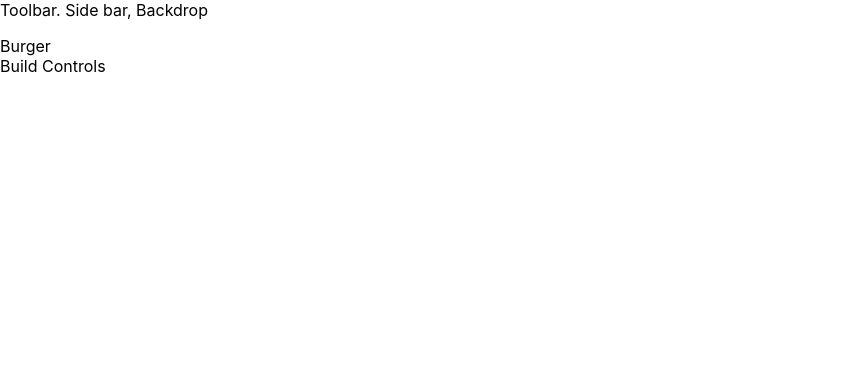
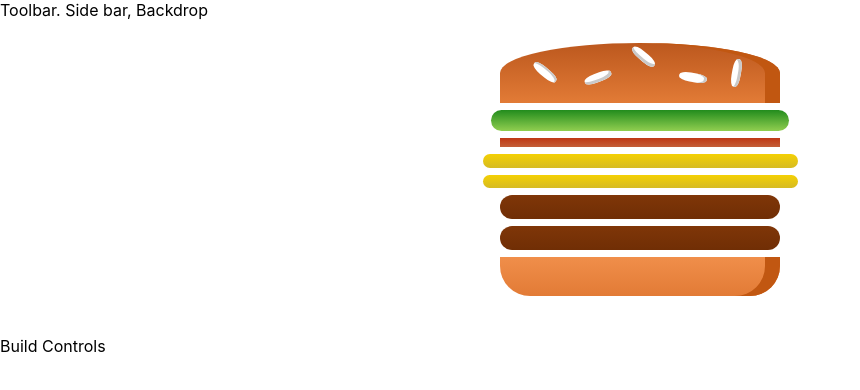
Before and after one commit to Parthasarathireddy/my-burger-project, a React app: page / in a window 1280 px wide. Shown: the top 390 px of the page, without its empty margins (0-860 px from the left). Built offline with nearby package versions, Linux system fonts and the light colour scheme.

Commit message:
Outputing Burger Ingredients Dynamically

```diff
--- a/package.json
+++ b/package.json
@@ -44,6 +44,7 @@
     "postcss-normalize": "8.0.1",
     "postcss-preset-env": "6.7.0",
     "postcss-safe-parser": "4.0.1",
+    "prop-type": "0.0.1",
     "react": "^16.13.1",
     "react-app-polyfill": "^1.0.6",
     "react-dev-utils": "^10.2.1",
--- /dev/null
+++ b/src/components/Burger/Burger.js
@@ -0,0 +1,19 @@
+import React from 'react';
+import BurgerIngredient from './BurgerIngredient/BurgerIngredient';
+import classes from './Burger.module.css';
+const burger = (props)=>{
+        const transformIngredients = Object.keys(props.ingredients)
+        .map(igKey => {
+            return [...Array(props.ingredients[igKey])].map((_,i) =>{
+               return <BurgerIngredient key = {igKey+ i} type = {igKey} />;
+            })
+        })
+        return (
+    <div className = {classes.Burger}>
+        <BurgerIngredient  type = "bread-top"/>
+        {transformIngredients}
+        <BurgerIngredient  type = "bread-bottom"/>
+    </div>
+    );
+}
+export default burger;
--- /dev/null
+++ b/src/components/Burger/Burger.module.css
@@ -0,0 +1,28 @@
+.Burger  {
+    margin : auto;
+    width: 100%;
+    height: 250px;
+    overflow: scroll;
+    text-align: center;
+    font-weight: bold;
+    font-size: 1.2rem;
+
+}
+@media(min-width:1000px) and (min-height : 700px){
+    .Burger{
+        width: 700px;
+        height: 600px;
+    }
+}
+@media(min-width:500px) and (min-height : 401px){
+    .Burger{
+        width: 450px;
+        height: 400px;
+    }
+}
+@media(min-width:500px) and (min-height : 400px){
+    .Burger{
+        width: 350px;
+        height: 300px;
+    }
+}
--- /dev/null
+++ b/src/components/Burger/BurgerIngredient/BurgerIngredient.js
@@ -0,0 +1,41 @@
+import React, { Component } from 'react';
+import classes from './BurgerIngredient.module.css';
+import PropTypes from 'prop-types';
+class BurgerIngredient extends Component{
+    render(){
+        let ingredient = null;
+        switch(this.props.type){
+            case('bread-bottom'):
+            ingredient = <div className = {classes.BreadBottom}></div>;
+            break;
+            case('bread-top'):
+            ingredient = (
+            <div className = {classes.BreadTop}>
+            <div className = {classes.Seeds1}></div>
+            <div className = {classes.Seeds2}></div>
+            </div>
+            );
+            break;
+            case('meat'):
+            ingredient = <div className = {classes.Meat}></div>;
+            break;
+            case('cheese'):
+            ingredient = <div className = {classes.Cheese}></div>;
+            break;
+            case('salad'):
+            ingredient = <div className = {classes.Salad}></div>;
+            break;
+            case('bacon'):
+            ingredient = <div className = {classes.Bacon}></div>;
+            break;
+            default :
+            ingredient = null;
+        }
+        return ingredient;
+    }
+};
+
+BurgerIngredient.propTypes = {
+    type: PropTypes.string.isRequired
+};
+export default BurgerIngredient;
--- /dev/null
+++ b/src/components/Burger/BurgerIngredient/BurgerIngredient.module.css
@@ -0,0 +1,113 @@
+.BreadBottom {
+    height: 13%;
+    width: 80%;
+    background: linear-gradient(#F08E4A, #e27b36);
+    border-radius: 0 0 30px 30px;
+    box-shadow: inset -15px 0 #c15711;
+    margin: 2% auto;
+}
+
+.BreadTop {
+    height: 20%;
+    width: 80%;
+    background: linear-gradient(#bc581e, #e27b36);
+    border-radius: 50% 50% 0 0;
+    box-shadow: inset -15px 0 #c15711;
+    margin: 2% auto;
+    position: relative;
+}
+
+.Seeds1 {
+    width: 10%;
+    height: 15%;
+    position: absolute;
+    background-color: white;
+    left: 30%;
+    top: 50%;
+    border-radius: 40%;
+    transform: rotate(-20deg);
+    box-shadow: inset -2px -3px #c9c9c9;
+}
+
+.Seeds1:after {
+    content: "";
+    width: 100%;
+    height: 100%;
+    position: absolute;
+    background-color: white;
+    left: -170%;
+    top: -260%;
+    border-radius: 40%;
+    transform: rotate(60deg);
+    box-shadow: inset -1px 2px #c9c9c9;
+  }
+
+.Seeds1:before {
+    content: "";
+    width: 100%;
+    height: 100%;
+    position: absolute;
+    background-color: white;
+    left: 180%;
+    top: -50%;
+    border-radius: 40%;
+    transform: rotate(60deg);
+    box-shadow: inset -1px -3px #c9c9c9;
+  }
+
+  .Seeds2 {
+    width: 10%;
+    height: 15%;
+    position: absolute;
+    background-color: white;
+    left: 64%;
+    top: 50%;
+    border-radius: 40%;
+    transform: rotate(10deg);
+    box-shadow: inset -3px 0 #c9c9c9;
+  }
+
+  .Seeds2:before {
+    content: "";
+    width: 100%;
+    height: 100%;
+    position: absolute;
+    background-color: white;
+    left: 150%;
+    top: -130%;
+    border-radius: 40%;
+    transform: rotate(90deg);
+    box-shadow: inset 1px 3px #c9c9c9;
+  }
+
+
+.Meat {
+    width: 80%;
+    height: 8%;
+    background: linear-gradient(#7f3608, #702e05);
+    margin: 2% auto;
+    border-radius: 15px;
+}
+
+.Cheese {
+    width: 90%;
+    height: 4.5%;
+    margin: 2% auto;
+    background: linear-gradient(#f4d004, #d6bb22);
+    border-radius: 20px;
+}
+
+.Salad {
+    width: 85%;
+    height: 7%;
+    margin: 2% auto;
+    background: linear-gradient(#228c1d, #91ce50);
+    border-radius: 20px;
+}
+
+.Bacon {
+    width: 80%;
+    height: 3%;
+    background: linear-gradient(#bf3813, #c45e38);
+    margin: 2% auto;
+}
--- a/src/containers/BurgerBuilder/BurgerBuilder.js
+++ b/src/containers/BurgerBuilder/BurgerBuilder.js
@@ -1,13 +1,25 @@
 import React, { Component } from 'react';
+import Burger from '../../components/Burger/Burger';
+import Aux from '../../hoc/Auxilary';
 
-import Aux from '../../hoc/Auxilary';
 class BurgerBuilder extends Component{
+    // constructor(props){
+    //     super(props);
+    //     this.state = {...};
+    // }
+
+    state = {
+        ingredients :{
+            salad : 1,
+            bacon : 1,
+            cheese : 2,
+            meat : 2
+        }
+    }
     render(){
         return(
             <Aux>
-                <div>
-                    Burger
-                </div>
+                <Burger ingredients  = {this.state.ingredients}/>
                 <div>
                      Build Controls
                 </div>
```
Also changed, not shown: 1 other file (tests, documents, lock files or other folders).
